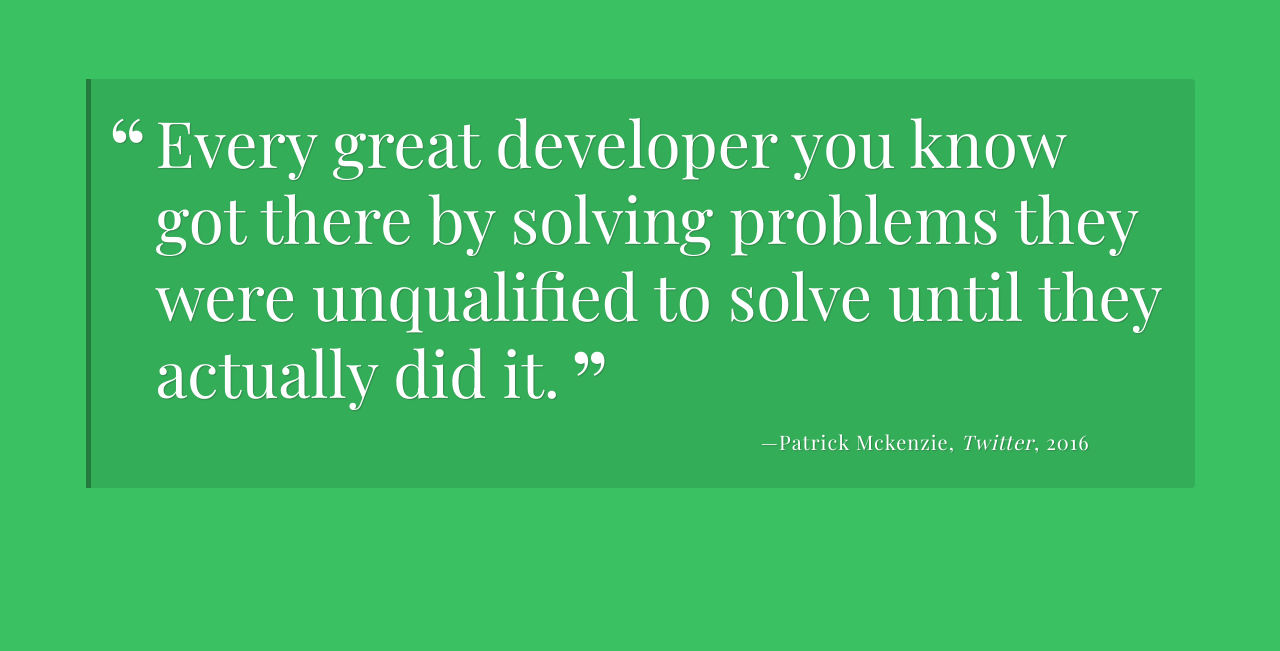
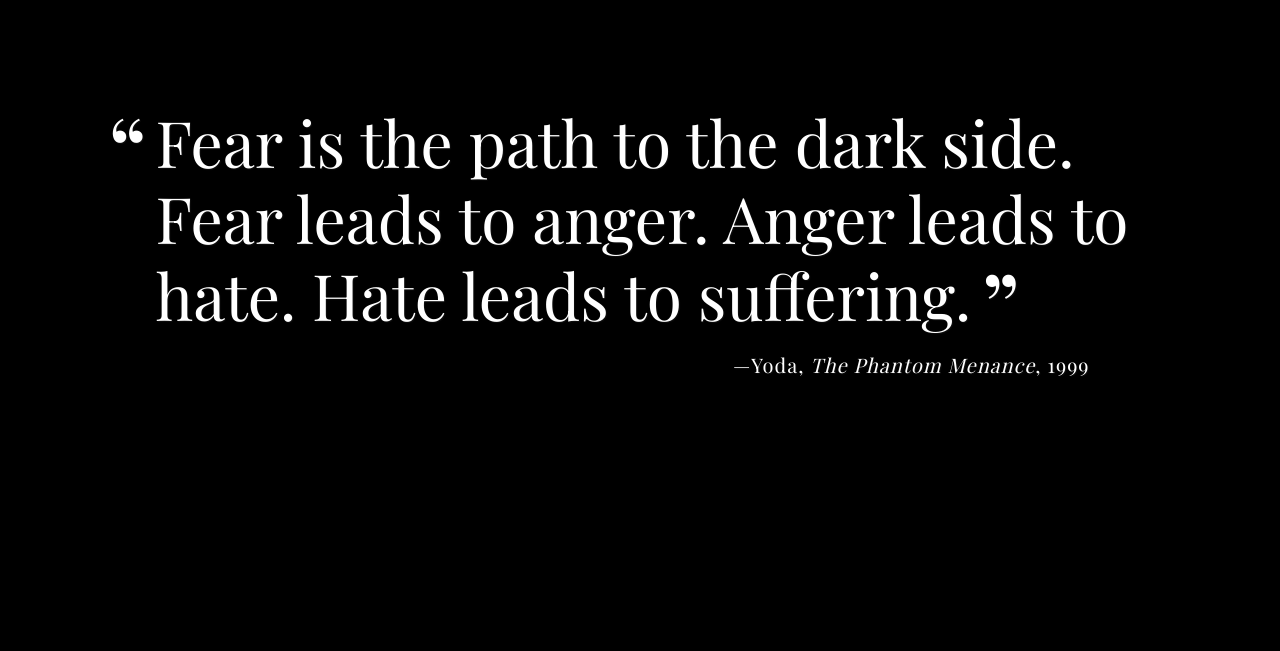
Before and after one commit to IvanPiceno171/Quote-generator, a plain HTML site: page index.html in a window 1280 px wide. Shown: the part 149-800 px from the top of the page. Drawn offline with nearby package versions, Linux system fonts and the light colour scheme; a web font is replaced by a local one.

Commit message:
finished

```diff
--- a/index.html
+++ b/index.html
@@ -11,7 +11,7 @@
   <body>
     <header>
       <h1>Random Quotes</h1>
-      <button id="load-quote" class="load-quote">Show another quote</button>
+      <!-- <button id="load-quote" class="load-quote">Show another quote</button> -->
     </header>
 
     <div class="container">
--- a/main.js
+++ b/main.js
@@ -1,14 +1,14 @@
 const quoteButton = document.getElementById("load-quote");
-quoteButton.addEventListener("click", printQuote);
+// quoteButton.addEventListener("click", printQuote);
 
 const wholeQuote = document.querySelector(".quote");
 const source = document.getElementById("source");
 const citation = document.querySelector(".citation");
 const year = document.querySelector(".year");
+const bgColors = ['red', 'blue', 'teal', 'orange', 'black']
 
 //array of objects
 //keys are quotes,source,cit, citation: ''ation,year
-
 const quoteObj = [
     {quote:'The real test is not whether you avoid this failure, because you won\'t. It\'s whether you let it harden or shame you into inaction, or whether you learn from it; whether you choose to persevere.', source: 'Barack Obama', citation: 'Twitter', year: '2011'},
     {quote:'Many of life\'s failures are people who did not realize how close they were to success when they gave up', source: 'Thomas A. Edison', citation: 'Google', year: '1915'},
@@ -17,6 +17,8 @@
     {quote:'Fear is the path to the dark side. Fear leads to anger. Anger leads to hate. Hate leads to suffering.', source: 'Yoda', citation: 'The Phantom Menance', year: '1999'},
 ];
 
+// set interval 5s
+setInterval(() => {
     //printQuote and grabs objects properties value
         function printQuote(){
             let indexGrabber =  quoteObj[Math.floor(Math.random() * quoteObj.length)];
@@ -24,5 +26,12 @@
             source.textContent = indexGrabber.source;
             citation.textContent = indexGrabber.citation;
             year.textContent = indexGrabber.year;
+            changeColor();
+        }
+        return printQuote();
+    }, 4000);
 
+    function changeColor (){
+         let colorIndx = Math.floor(Math.random() * bgColors.length)
+         document.body.style.backgroundColor = bgColors[colorIndx];
   }
```
Lines whose indentation alone changed are shown as unchanged.
